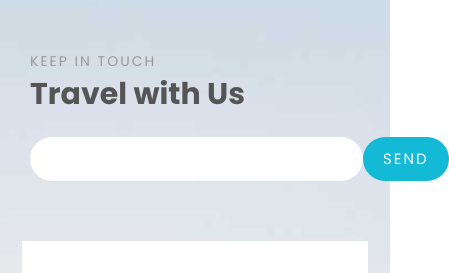
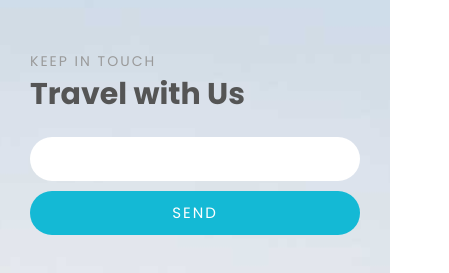
Before and after one commit to nvcan1236/travel, a plain HTML site: page index.html in a window 390 px wide. Shown: the part 8440-8713 px from the top of the page, 449 px wide, since content can reach past the window. Drawn offline with Linux system fonts and the light colour scheme.

Commit message:
fix mobile

```diff
--- a/assets/css/main.css
+++ b/assets/css/main.css
@@ -626,9 +626,10 @@ body {
 }
 
 .contact-input {
-    display: flex;
-    margin-top: 20px;
-    justify-content: space-between;
+  display: flex;
+  flex-wrap: wrap;
+  margin-top: 20px;
+  justify-content: space-between;
 }
 
 .contact-input__text,
--- a/assets/css/responsive.css
+++ b/assets/css/responsive.css
@@ -72,6 +72,14 @@
     .banner1 {
         flex-wrap: wrap;
     }
+    .contact-input__text,
+    .contact-input__submit {
+        width: 100%;
+    }
+    .contact-input__submit {
+        margin-top: 10px;
+    }
+
     .item__list {
         padding-left: 48px;
     }
```
